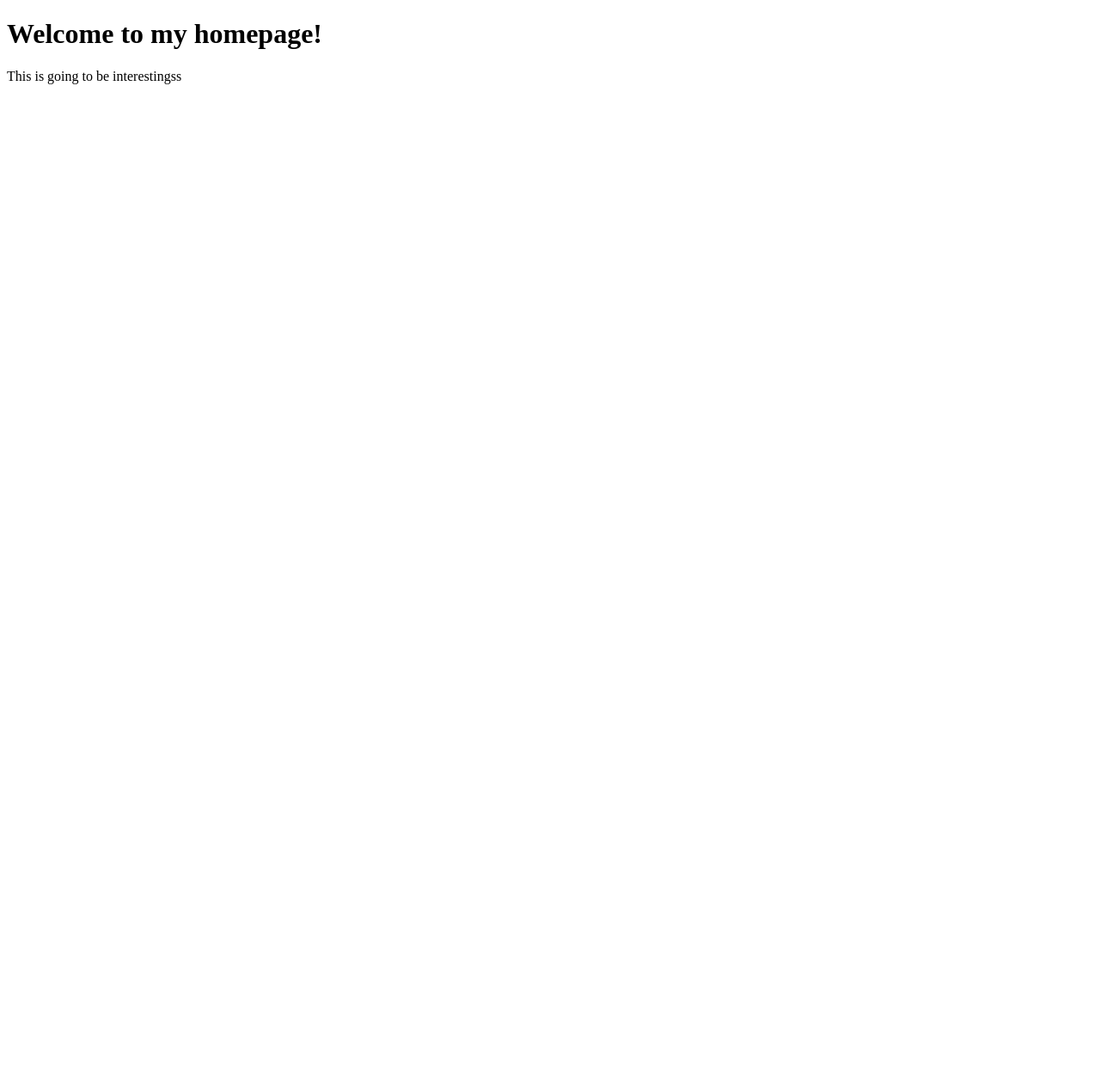
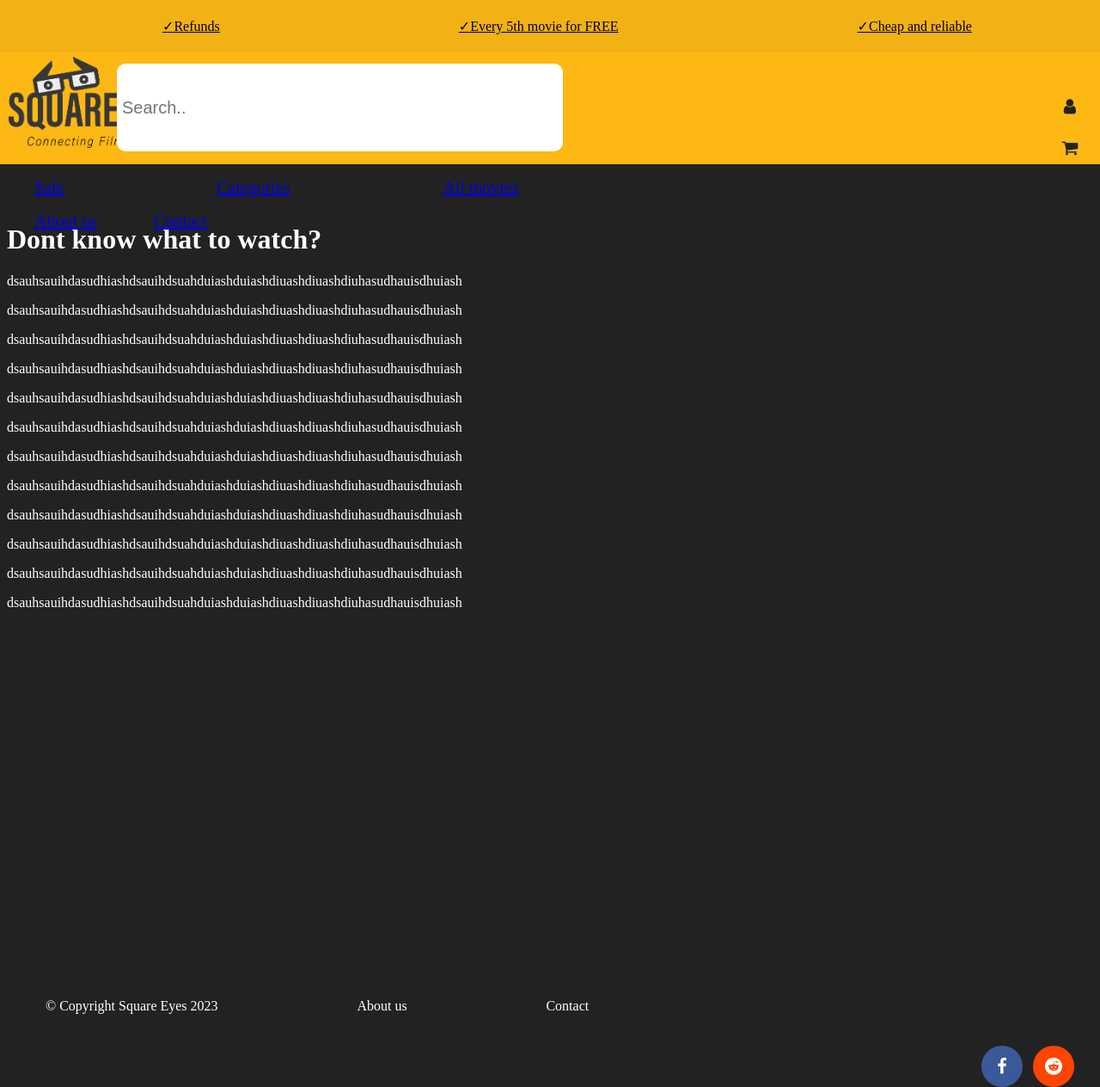
Before and after one commit to Bakek-lang/square-eyes-hb, a plain HTML site: page index.html in a window 1280 px wide. Shown: the whole page at 86% size. Before the commit the page ends 800 px from the top, so only its background shows below. Drawn offline with Linux system fonts and the light colour scheme.

Commit message:
square-eyes

```diff
--- /dev/null
+++ b/css/style.css
@@ -0,0 +1,136 @@
+body {
+  background-color: #222;
+}
+
+
+header {
+  position: fixed;
+  width: 100%;
+  top: 0px;
+  left: 0px;
+  z-index: 1;
+}
+
+main {
+  color: white;
+  margin-top: 260px;
+}
+
+.overNav-container {
+  background-color: #f2b114;
+  padding: 5px 10px;
+}
+.overNav {
+  display: flex;
+  align-items: center;
+  justify-content: space-around;
+}
+
+.overNav li {
+  flex: 0 0 auto;
+  list-style: none;
+  text-decoration: underline;
+}
+
+nav li{
+  list-style: none;
+  display: inline-block;
+  margin-right: 14%;
+  font-size: 20px;
+}
+
+.nav-icons {
+  position: absolute;
+  left: 1221px;
+  top: 100px;
+}
+
+
+.header {
+  background-color: #f2b114;
+  padding: 5px 10px;
+  display: grid;
+  grid-template-columns: repeat(10, 10%);
+  grid-template-rows: repeat(3, auto);
+  max-height: 115px;
+  background-color: rgba(253, 184, 19, 1);
+  padding-bottom: 15px;
+}
+
+.header a {
+  color: #222;
+  text-decoration: none;
+}
+
+
+.header img {
+  grid-area: 1 / 1 / 3 / 3;
+  max-width: 200px;
+}
+
+.contact-about li {
+  list-style: none;
+  display: inline-block;
+  margin-right: 5%;
+  font-size: 20px;
+}
+
+
+footer {
+  background-color: #222;
+  padding: 5px;
+}
+footer li {
+  list-style: none;
+  display: inline-block;
+  margin-right: 13%;
+  color: #fff;
+}
+
+footer a {
+  text-decoration: none;
+  color: #fff;
+}
+
+.social-icons {
+  padding: 5px;
+
+}
+
+.social-icons li {
+  float: right;
+  margin-right: 1%;
+}
+
+.fa {
+  padding: 14px;
+  font-size: 20px;
+  width: 20px;
+  text-align: center;
+  text-decoration: none;
+  border-radius: 50%;
+}
+
+.fa:hover {
+  opacity: 0.7;
+}
+
+.fa-reddit {
+  background-color: #ff4500;
+  color: white;
+}
+
+.fa-facebook {
+  background-color: #3B5998;
+  color: white;
+}
+
+.header input[type=text] {
+  padding: 6px;
+  border: #222;
+  margin-top: 8px;
+  margin-right: 16px;
+  font-size: 20px;
+  border-radius: 10px;
+  width: 507px;
+}
--- a/index.html
+++ b/index.html
@@ -4,10 +4,74 @@
     <meta charset="UTF-8">
     <meta http-equiv="X-UA-Compatible" content="IE=edge">
     <meta name="viewport" content="width=device-width, initial-scale=1.0">
-    <title>Home page</title>
+    <meta name="description" content="Square eyes bla bla bla best place for movies bla bla bla">
+    <link rel="stylesheet" href="https://cdnjs.cloudflare.com/ajax/libs/font-awesome/4.7.0/css/font-awesome.min.css">
+    <link rel="stylesheet" href="css/style.css">
+    <title>Home | Square Eyes</title>
 </head>
 <body>
-    <h1> Welcome to my homepage!</h1>
-    <p> This is going to be interestingss</p>
+    <header>
+        <div class="overNav-container">
+        <ul class="overNav">
+            <li>&check;Refunds</li>
+            <li>&check;Every 5th movie for FREE</li>
+            <li>&check;Cheap and reliable</li>
+        </ul>
+        </div>
+        <div class="header">
+            <a href="index.html"><img src="Logo/SquareEyes_Logo.png" alt="Logo"></a>
+            <input type="text" placeholder="Search..">
+            <div class="nav-icons">
+                <a class="fa fa-user" href="about_us.html"></a>
+                <a class="fa fa-shopping-cart" href="about_us.html"></a>
+            </div>
+        </div>
+        <div class="downNav">
+        <nav>
+            <ul>
+                <li><a href="sale.html">Sale</a></li>
+                <li><a href="categories.html">Categories</a></li>
+                <li><a href="all_movies.html">All movies</a></li>
+            </ul>
+        </nav>
+        <div class="contact-about">
+            <ul>
+            <li><a href="about_us.html">About us</a></li>
+            <li><a href="contact.html">Contact</a></li>
+            </ul>
+        </div>
+        </div>
+    </header>
+    <main>
+        <h1>Dont know what to watch?</h1>
+        <p>dsauhsauihdasudhiashdsauihdsuahduiashduiashdiuashdiuashdiuhasudhauisdhuiash</p>
+        <p>dsauhsauihdasudhiashdsauihdsuahduiashduiashdiuashdiuashdiuhasudhauisdhuiash</p>
+        <p>dsauhsauihdasudhiashdsauihdsuahduiashduiashdiuashdiuashdiuhasudhauisdhuiash</p>
+        <p>dsauhsauihdasudhiashdsauihdsuahduiashduiashdiuashdiuashdiuhasudhauisdhuiash</p>
+        <p>dsauhsauihdasudhiashdsauihdsuahduiashduiashdiuashdiuashdiuhasudhauisdhuiash</p>
+        <p>dsauhsauihdasudhiashdsauihdsuahduiashduiashdiuashdiuashdiuhasudhauisdhuiash</p>
+        <p>dsauhsauihdasudhiashdsauihdsuahduiashduiashdiuashdiuashdiuhasudhauisdhuiash</p>
+        <p>dsauhsauihdasudhiashdsauihdsuahduiashduiashdiuashdiuashdiuhasudhauisdhuiash</p>
+        <p>dsauhsauihdasudhiashdsauihdsuahduiashduiashdiuashdiuashdiuhasudhauisdhuiash</p>
+        <p>dsauhsauihdasudhiashdsauihdsuahduiashduiashdiuashdiuashdiuhasudhauisdhuiash</p>
+        <p>dsauhsauihdasudhiashdsauihdsuahduiashduiashdiuashdiuashdiuhasudhauisdhuiash</p>
+        <p>dsauhsauihdasudhiashdsauihdsuahduiashduiashdiuashdiuashdiuhasudhauisdhuiash</p>
+        <br><br><br><br><br><br><br><br><br><br><br><br><br><br><br><br><br><br><br><br><br><br><br>
+    </main>
+    <footer>
+        <div>
+            <ul>
+                <li>&copy; Copyright Square Eyes 2023</li>
+                <li><a href="about_us.html">About us</a></li>
+                <li><a href="contact.html">Contact</a></li>
+            </ul>
+        </div>
+        <div class="social-icons">
+        <ul>
+            <li><a href="#reddit" class="fa fa-reddit"></a></li>
+            <li><a href="#facebook" class="fa fa-facebook"></a></li>
+        </ul>
+        </div>
+    </footer>
 </body>
 </html>
```
Also changed, not shown: about_us.html (added, +49 -0 lines), all_movies.html (added, +49 -0 lines), categories.html (added, +49 -0 lines), contact.html (added, +49 -0 lines), sale.html (added, +49 -0 lines), Images/Addams_family.jpeg (added), Images/Batman.jpeg (added), Images/Godzilla.jpeg (added), Images/Hobbs&Shaw.jpeg (added), Images/Hollywood.jpeg (added), Images/Toy_Story_4.jpeg (added), Images/scream.jpeg (added), Images/sweetheart.jpeg (added), Logo/SquareEyes_Logo.png (added).
